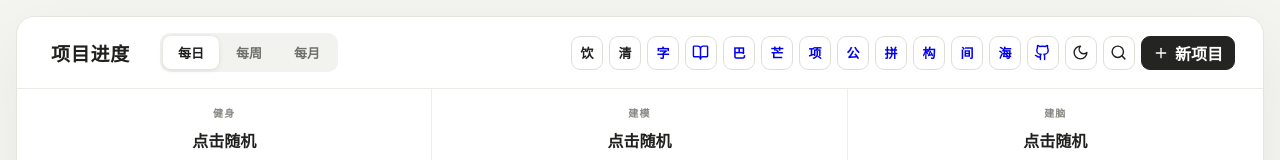
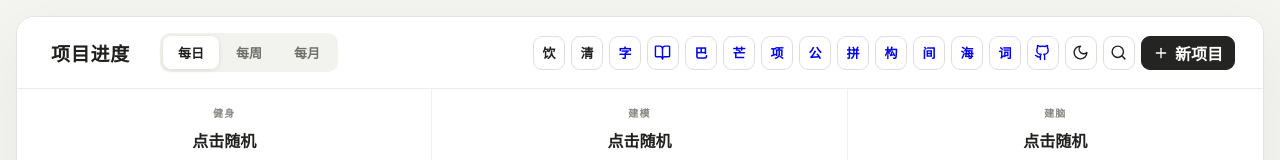
Before and after one commit to sange1022/project-checkin-dashboard, a React (Vite) app: page / in a window 1280 px wide. Shown: the top 160 px of the page. Built offline with nearby package versions, Linux system fonts and the light colour scheme; the HTML template or start-up script is replaced by a standard one.

Commit message:
feat: add vocabulary shortcut

```diff
--- a/src/App.tsx
+++ b/src/App.tsx
@@ -257,6 +257,7 @@ export default function App() {
           <a className="icon-button shortcut-character" href="https://sange1022.github.io/qf-07-9a6c3e21/" target="_blank" rel="noopener noreferrer" aria-label="构" title="构">构</a>
           <a className="icon-button shortcut-character" href="https://sange1022.github.io/random-planar-composition/" target="_blank" rel="noopener noreferrer" aria-label="间" title="间">间</a>
           <a className="icon-button shortcut-character" href="https://sange1022.github.io/contour-text-studio/?v=5787e7a" target="_blank" rel="noopener noreferrer" aria-label="海" title="海">海</a>
+          <a className="icon-button shortcut-character" href="https://sange1022.github.io/english-vocabulary-study/" target="_blank" rel="noopener noreferrer" aria-label="词" title="词">词</a>
           <a className="icon-button" href="https://github.com/sange1022" target="_blank" rel="noopener noreferrer" aria-label="GitHub 主页" title="GitHub 主页">
             <Github size={17} />
           </a>
```
Also changed, not shown: 1 other file (tests, documents, lock files or other folders).
